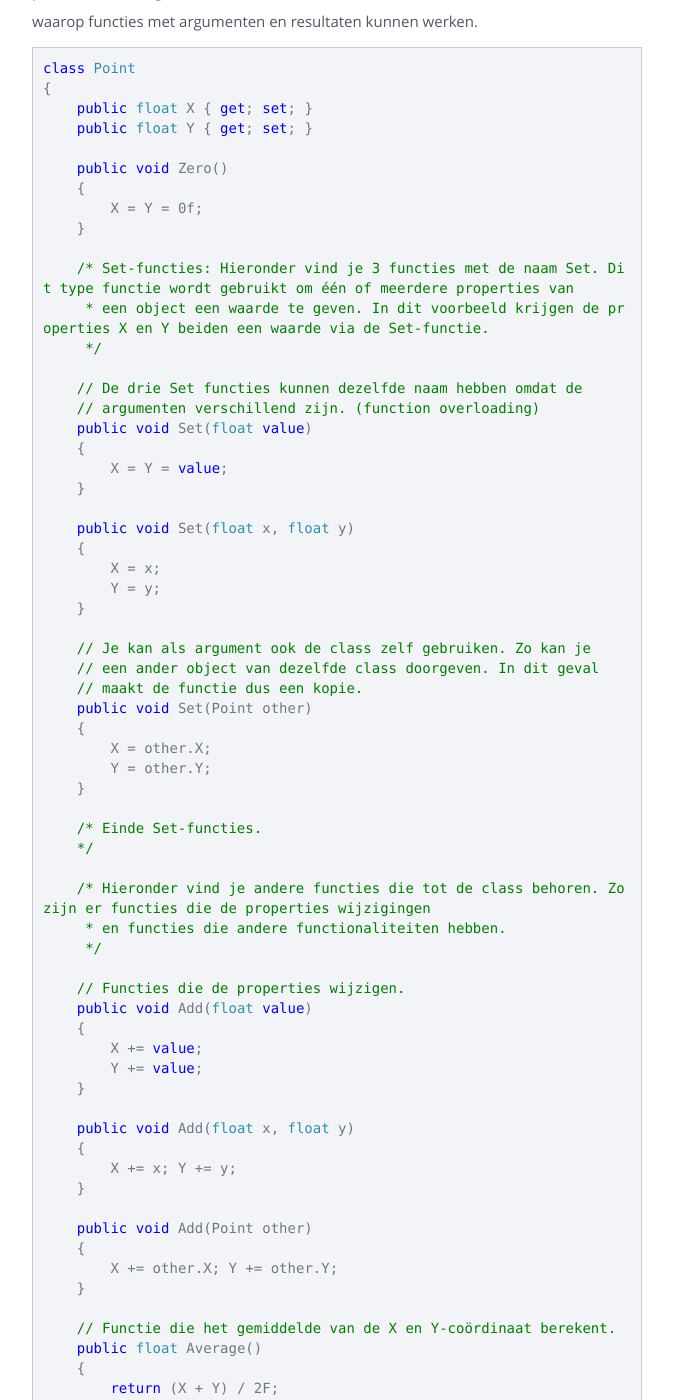
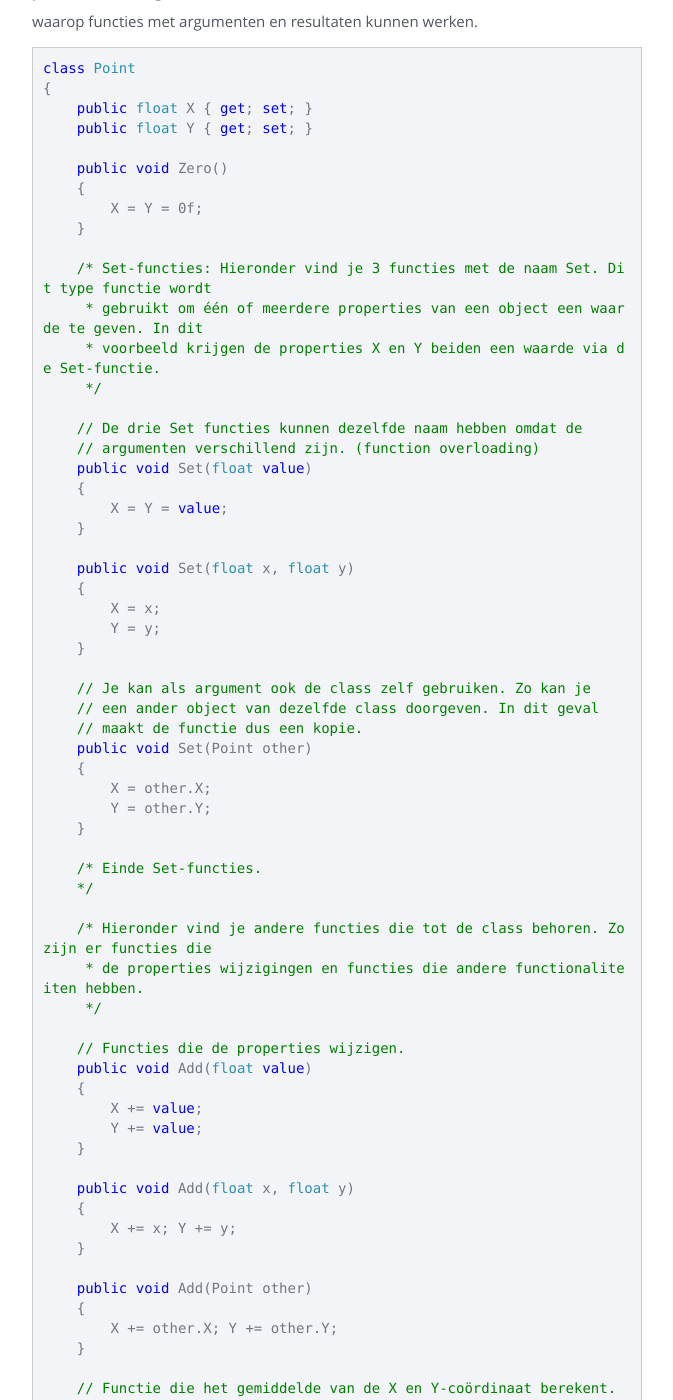
Before and after one commit to sma-it/sma-it.github.io, a Jekyll site: the page built from modules/advanced/_posts/2000-01-01-Class_Intro.md, in a window 1280 px wide and 1400 px high, scrolled down 4657 px. Shown: the whole window, without its empty margins (383-1056 px from the left). Built offline with Jekyll 4.4.1, drawn with Linux system fonts in a browser that asks for light colours; nearby versions of some CDN libraries; some of the changed text lies outside the part shown.

Commit message:
Some changes to comments

```diff
--- a/modules/advanced/_posts/2000-01-01-Class_Intro.md
+++ b/modules/advanced/_posts/2000-01-01-Class_Intro.md
@@ -153,8 +153,9 @@
         X = Y = 0f;
     }
 
-    /* Set-functies: Hieronder vind je 3 functies met de naam Set. Dit type functie wordt gebruikt om één of meerdere properties van
-     * een object een waarde te geven. In dit voorbeeld krijgen de properties X en Y beiden een waarde via de Set-functie.
+    /* Set-functies: Hieronder vind je 3 functies met de naam Set. Dit type functie wordt
+     * gebruikt om één of meerdere properties van een object een waarde te geven. In dit
+     * voorbeeld krijgen de properties X en Y beiden een waarde via de Set-functie.
      */
 
     // De drie Set functies kunnen dezelfde naam hebben omdat de
@@ -182,8 +183,8 @@
     /* Einde Set-functies.
     */
 
-    /* Hieronder vind je andere functies die tot de class behoren. Zo zijn er functies die de properties wijzigingen
-     * en functies die andere functionaliteiten hebben.
+    /* Hieronder vind je andere functies die tot de class behoren. Zo zijn er functies die
+     * de properties wijzigingen en functies die andere functionaliteiten hebben.
      */
 
     // Functies die de properties wijzigen.
@@ -220,8 +221,8 @@
         return result;
     }
 
-    // Deze functie berekent de afstand tussen 2 punten. De functie wordt toegepast op het ene punt
-    // en het tweede punt wordt als argument meegegeven.
+    // Deze functie berekent de afstand tussen 2 punten. De functie wordt toegepast op
+    // het ene punt en het tweede punt wordt als argument meegegeven.
     // De afstand tussen 2 punten wordt berekend met de volgende wiskunde bewerking:
     // afstand = vierkantswortel(((x2-x1)^2 + (y2-y1)^2))
     public double Distance(Point other)
```
